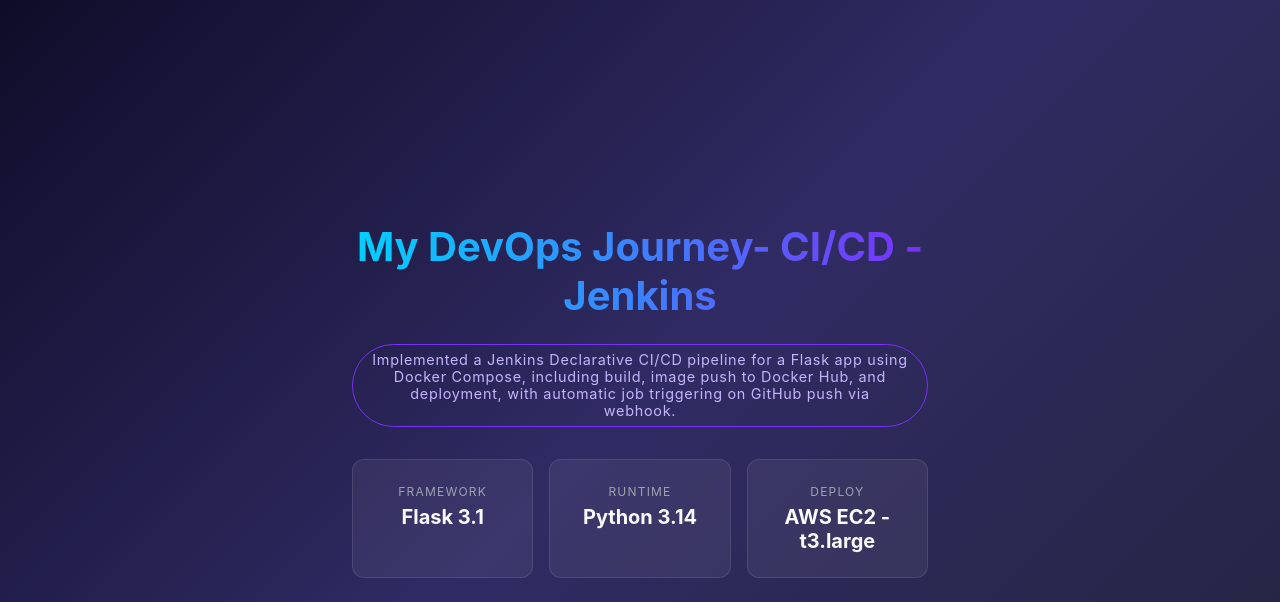
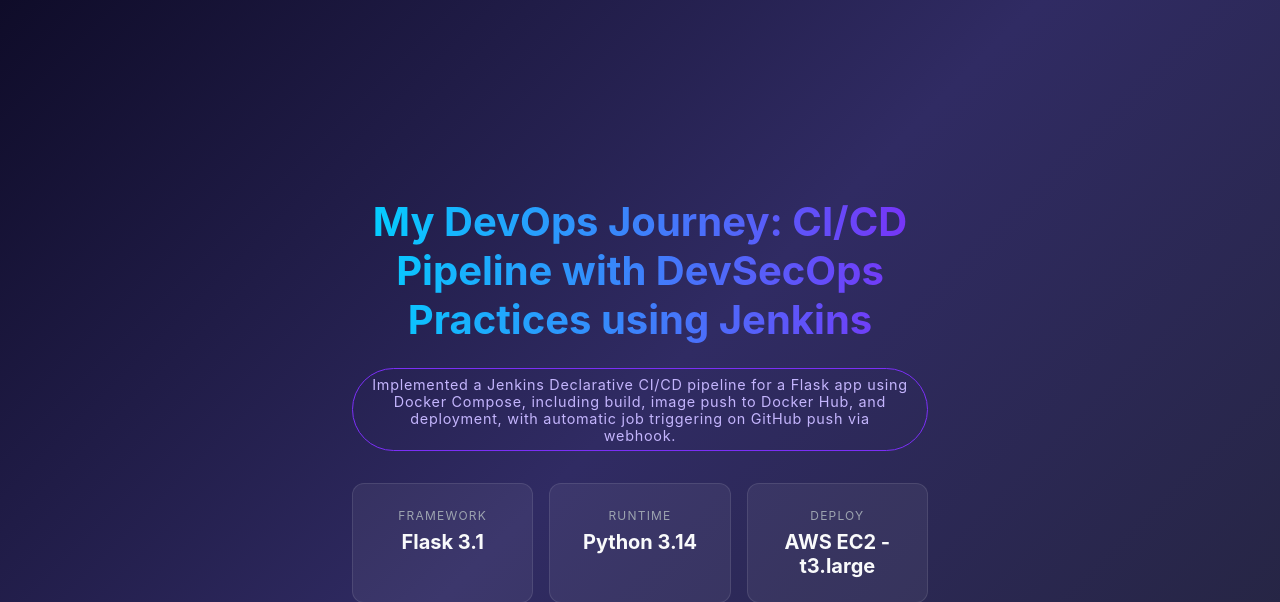
Before and after one commit to Fiazshafqat/dockerized-flask-app-nginx-reverse-proxy, a Flask app: page / in a window 1280 px wide. Shown: the top 602 px of the page. Run offline with Flask 3, Linux system fonts and the light colour scheme.

Commit message:
Update index.html

```diff
--- a/templates/index.html
+++ b/templates/index.html
@@ -67,7 +67,7 @@
 </head>
 <body>
     <div class="container">
-        <h1>My DevOps Journey- CI/CD - Jenkins</h1>
+        <h1>My DevOps Journey: CI/CD Pipeline with DevSecOps Practices using Jenkins</h1>
 	<div class="badge"> Implemented a Jenkins Declarative CI/CD pipeline for a Flask app using Docker Compose, including build, image push to Docker Hub, and deployment, with automatic job triggering on GitHub push via webhook.</div>
         <div class="cards">
             <div class="card">
```
